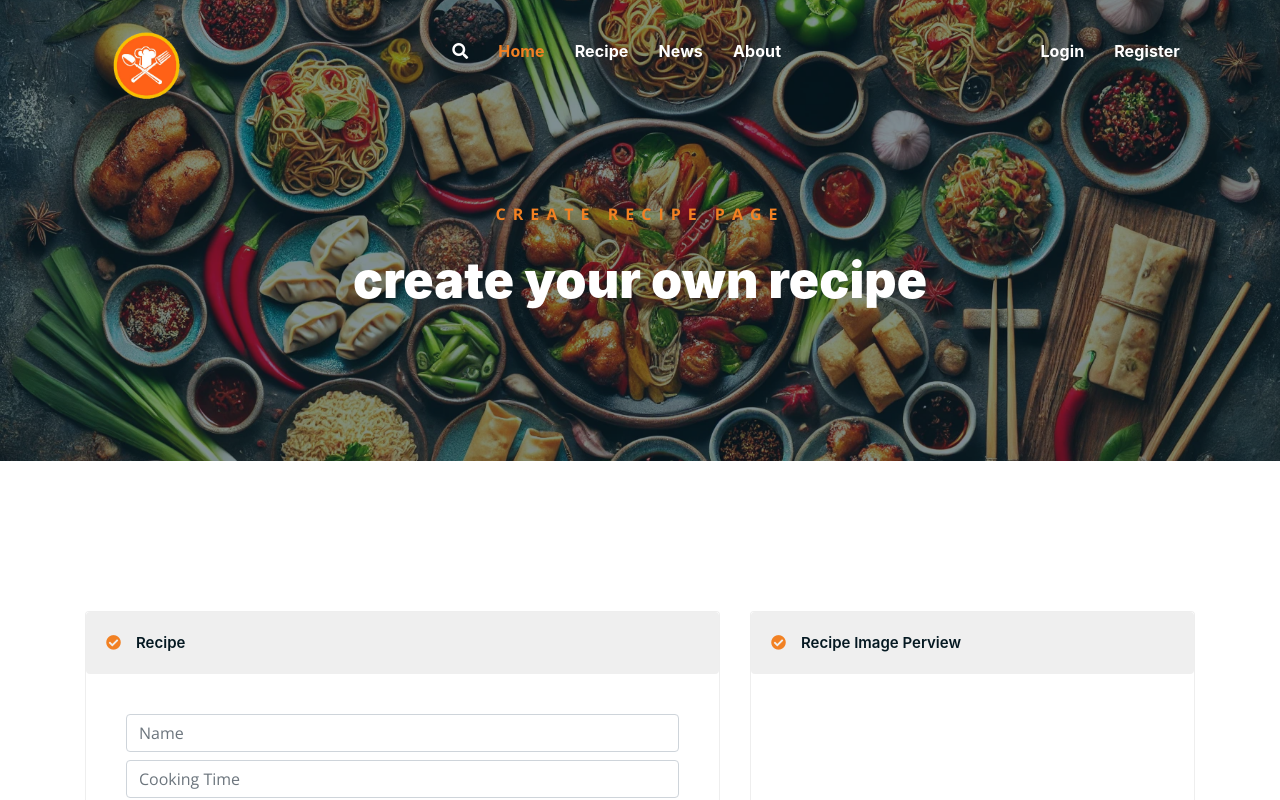
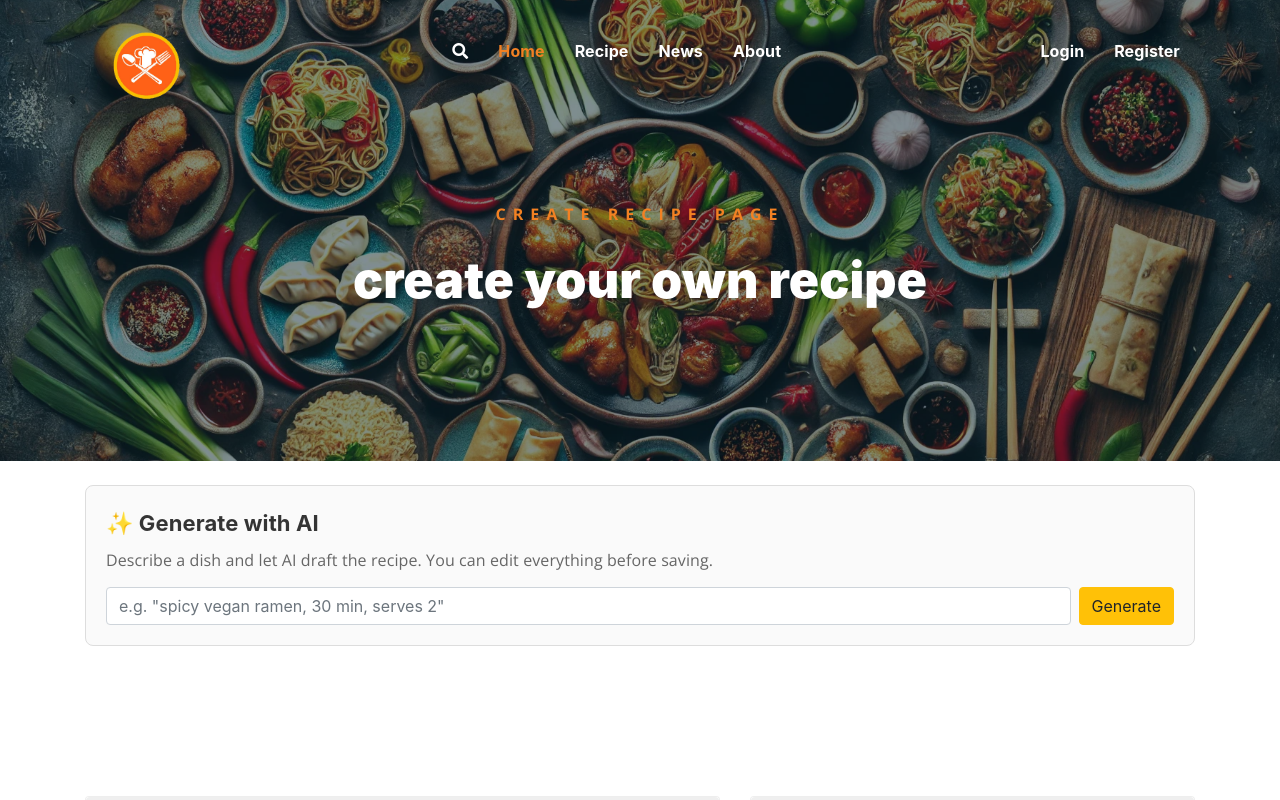
Before and after one commit to mpuntodewof/Meal-Planner-Apps, a React (Create React App) app in the folder Frontend/: page /addProduct in a window 1280 px wide. Shown: the top 800 px of the page. Built offline with nearby package versions, Linux system fonts and the light colour scheme; no server answers.

Commit message:
feat(ui): add Generate with AI panel to Create Recipe

```diff
--- a/Frontend/src/pages/product/AddProduct.tsx
+++ b/Frontend/src/pages/product/AddProduct.tsx
@@ -3,7 +3,7 @@ import React, { useEffect, useState } from 'react'
 import { Navbar } from '../../components/sub-comp';
 import Footer from '../../components/Footer';
 import toastNotify from '../../helper/toastNotify';
-import { useCreateRecipeMutation, useGetRecipeByIdQuery, useGetRecipesQuery, useUpdateRecipeMutation } from '../../api/recipeApi';
+import { useCreateRecipeMutation, useGetRecipeByIdQuery, useGetRecipesQuery, useUpdateRecipeMutation, useGenerateRecipeMutation } from '../../api/recipeApi';
 import { useNavigate, useParams } from 'react-router-dom';
 import inputHelper from '../../helper/inputHelper';
 import "rsuite/dist/rsuite.min.css";
@@ -51,6 +51,9 @@ export default function AddProduct() {
   const { data } = useGetRecipeByIdQuery(id);
   const [updateRecipe] = useUpdateRecipeMutation();
   const [createRecipe] = useCreateRecipeMutation();
+  const [generateRecipe] = useGenerateRecipeMutation();
+  const [aiPrompt, setAiPrompt] = useState("");
+  const [aiLoading, setAiLoading] = useState(false);
   const [recipeInputs, setRecipeInputs] = useState(recipeData);
   const navigate = useNavigate();
 
@@ -168,6 +171,49 @@ export default function AddProduct() {
     setIngredientData(array);
   }
 
+  const handleGenerate = async () => {
+    if (!aiPrompt.trim()) {
+      toastNotify("Please describe the recipe you want.", "error");
+      return;
+    }
+    setAiLoading(true);
+    try {
+      const response: any = await generateRecipe({ prompt: aiPrompt }).unwrap();
+      const r = response?.result;
+      if (!r) {
+        toastNotify("Couldn't generate a recipe. Please try again.", "error");
+        return;
+      }
+      setRecipeInputs(curr => ({
+        ...curr,
+        name: r.name ?? "",
+        description: r.description ?? "",
+        cookingTime: r.cookingTime ?? "",
+        serviceSize: r.serviceSize ?? "",
+      }));
+      setIngredientData(
+        (r.ingredient ?? []).map((ing: any, i: number) => ({
+          name: ing.name ?? "",
+          unit: ing.unit ?? "",
+          description: ing.description ?? "",
+          id: i,
+        }))
+      );
+      setInstructionData(
+        (r.instructions ?? []).map((ins: any, i: number) => ({
+          stepNumber: ins.stepNumber ?? i + 1,
+          description: ins.description ?? "",
+          id: i,
+        }))
+      );
+      toastNotify("Recipe generated — review and save.", "success");
+    } catch (err) {
+      toastNotify("Couldn't generate a recipe. Please try again.", "error");
+    } finally {
+      setAiLoading(false);
+    }
+  };
+
   const handleSubmit = async (
     e: any
   ) => {
@@ -254,6 +300,28 @@ export default function AddProduct() {
           </div>
         </div>
       </div>
+
+        <div className="container" style={{ marginTop: 24 }}>
+          <div style={{ border: "1px solid #ddd", borderRadius: 8, padding: 20, marginBottom: 24, background: "#fafafa" }}>
+            <h4 style={{ fontWeight: 700 }}>✨ Generate with AI</h4>
+            <p style={{ color: "#666", margin: "6px 0 12px" }}>
+              Describe a dish and let AI draft the recipe. You can edit everything before saving.
+            </p>
+            <div style={{ display: "flex", gap: 8, flexWrap: "wrap" }}>
+              <input
+                className="form-control"
+                style={{ flex: "1 1 320px" }}
+                placeholder='e.g. "spicy vegan ramen, 30 min, serves 2"'
+                value={aiPrompt}
+                onChange={(e) => setAiPrompt(e.target.value)}
+                disabled={aiLoading}
+              />
+              <button type="button" className="btn btn-warning" onClick={handleGenerate} disabled={aiLoading}>
+                {aiLoading ? "Generating…" : "Generate"}
+              </button>
+            </div>
+          </div>
+        </div>
 
       {/* Recipe Form Section */}
       <div className="checkout-section mt-150 mb-150">
```
